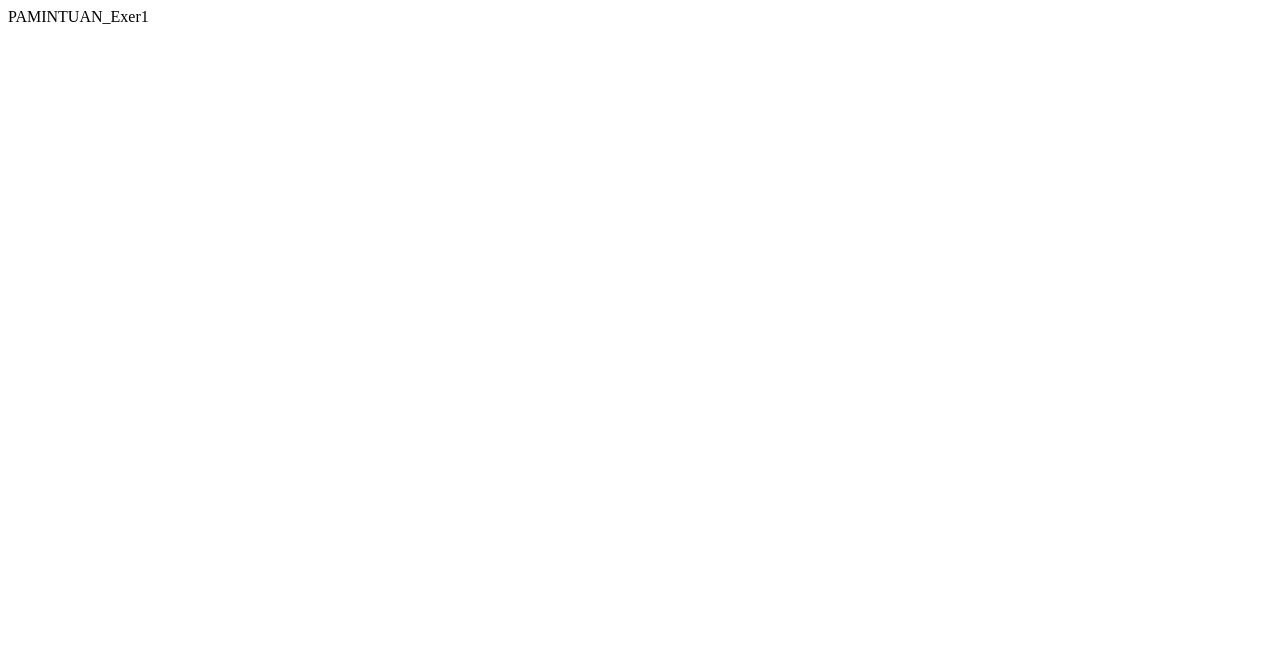
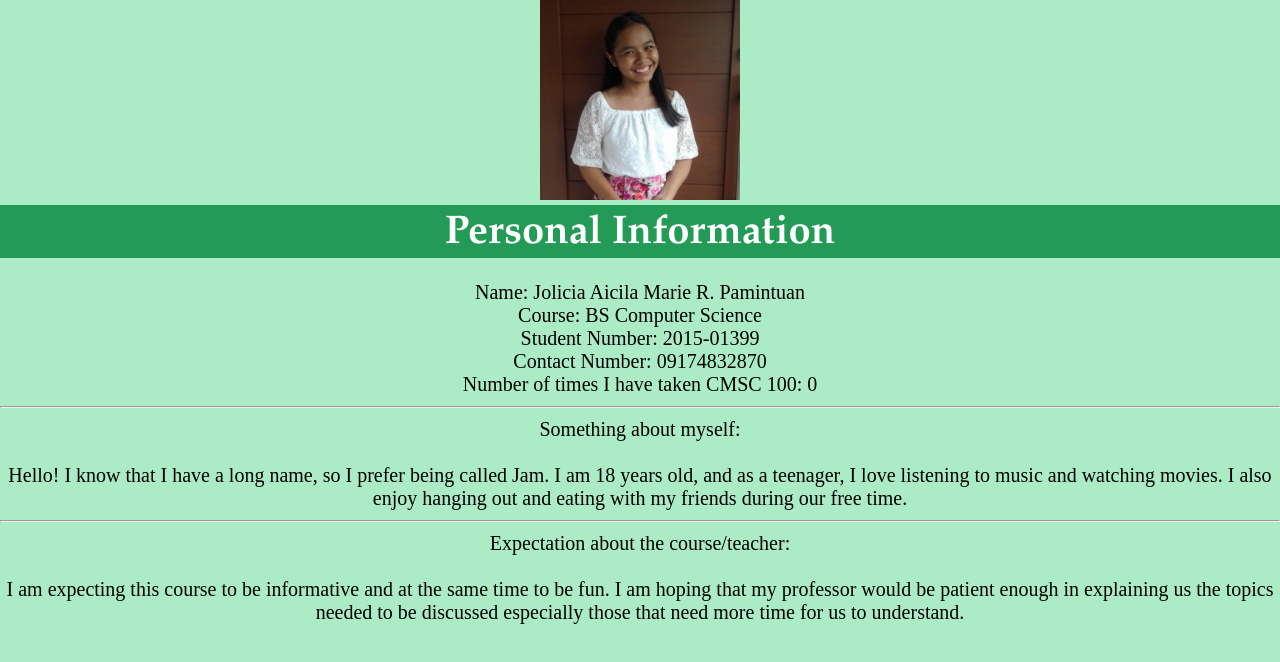
Before and after one commit to JAMRPamintuan/JAMRPamintuan.github.io, a plain HTML site: page index.html in a window 1280 px wide. Drawn offline with Linux system fonts and the light colour scheme.

Commit message:
Initial commit

```diff
--- /dev/null
+++ b/index.css
@@ -0,0 +1,26 @@
+body {
+	height: 100%;
+	margin: 0px;
+	text-align: center;
+	width: 100%;
+	background-color: #ABEBC6;
+	color: #000000;
+	font-style: Arial, Helvetica, sans-serif;
+	margin-right: 20px;
+	font-size: 20px;
+}
+
+h3 {
+	font-size: 2.5rem;
+	font-family: Palatino, 'Palatino Linotype', serif;
+	color: #FDFEFE;
+	background-color: #239B56;
+	padding-top: 5px;
+	margin: 0px;
+}
+
+#JAM {
+	height: 200px;
+	width: 200px;
+	border: 3px solid: #FDFEFE;
+}
--- a/index.html
+++ b/index.html
@@ -1 +1,35 @@
-PAMINTUAN_Exer1
+<!DOCTYPE html>
+<html>
+	<head>
+		<meta charset="UTF-8">
+		<title> Profile </title>
+		<link rel="stylesheet" type="text/css" href="index.css"/>
+	</head>
+
+	<body>
+		<img id="JAM" src="jam.jpg" alt="jam">
+		<br>
+
+		<h3>
+		Personal Information
+		</h3>
+
+		<br>
+		Name:	Jolicia Aicila Marie R. Pamintuan <br>
+		Course:	BS Computer Science <br>
+		Student Number:	2015-01399 <br>
+		Contact Number:	09174832870 <br>
+		Number of times I have taken CMSC 100:	0 <br>
+
+		<hr>
+
+		Something about myself: <br> <br>
+		Hello! I know that I have a long name, so I prefer being called Jam. I am 18 years old, and as a teenager, I love listening to music and watching movies. I also enjoy hanging out and eating with my friends during our free time.
+
+		<hr>
+
+		Expectation about the course/teacher: <br><br>
+		I am expecting this course to be informative and at the same time to be fun. I am hoping that my professor would be patient enough in explaining us the topics needed to be discussed especially those that need more time for us to understand.
+
+	</body>
+</html>
```
Also changed, not shown: jam.jpg (added).
